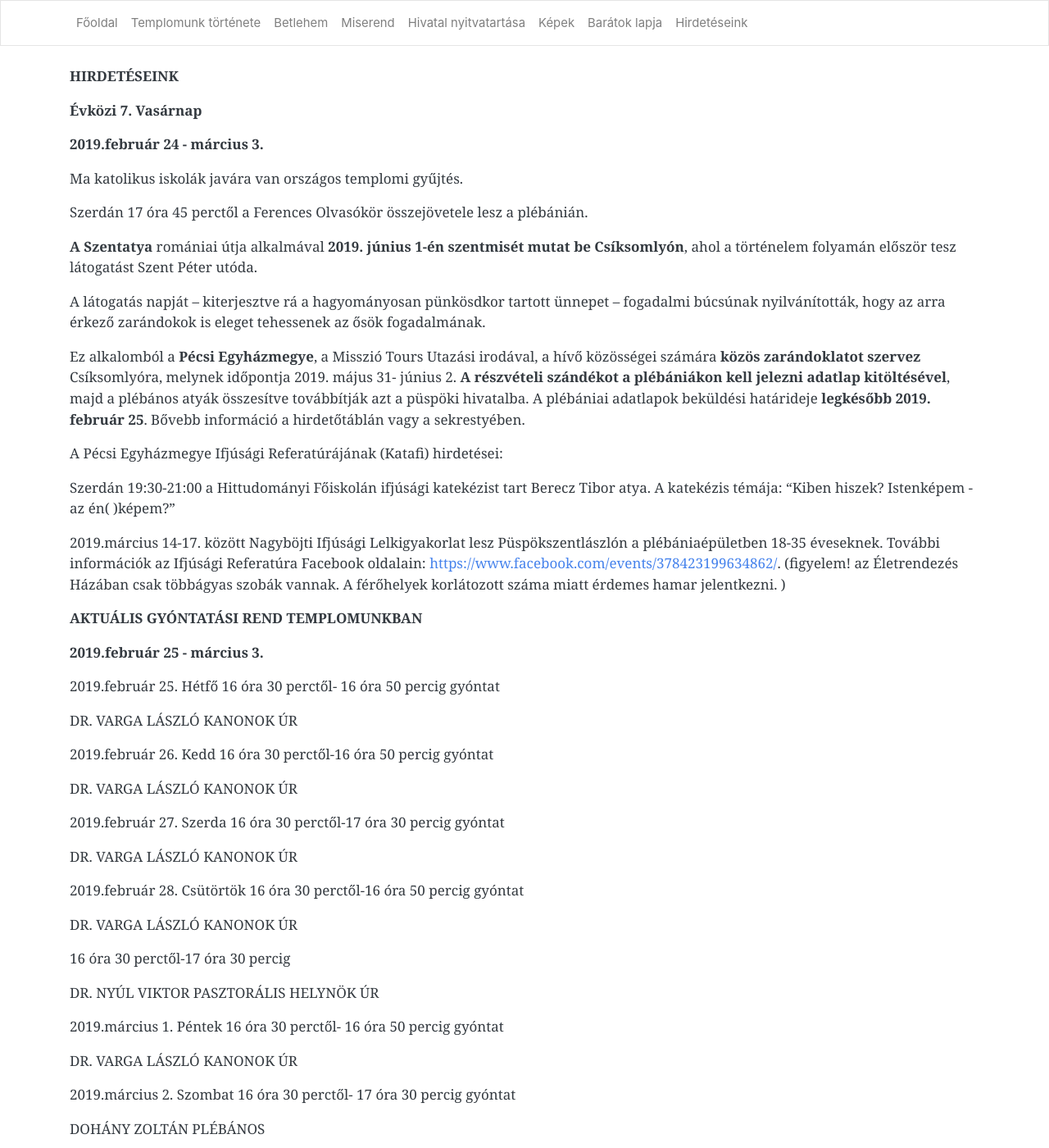
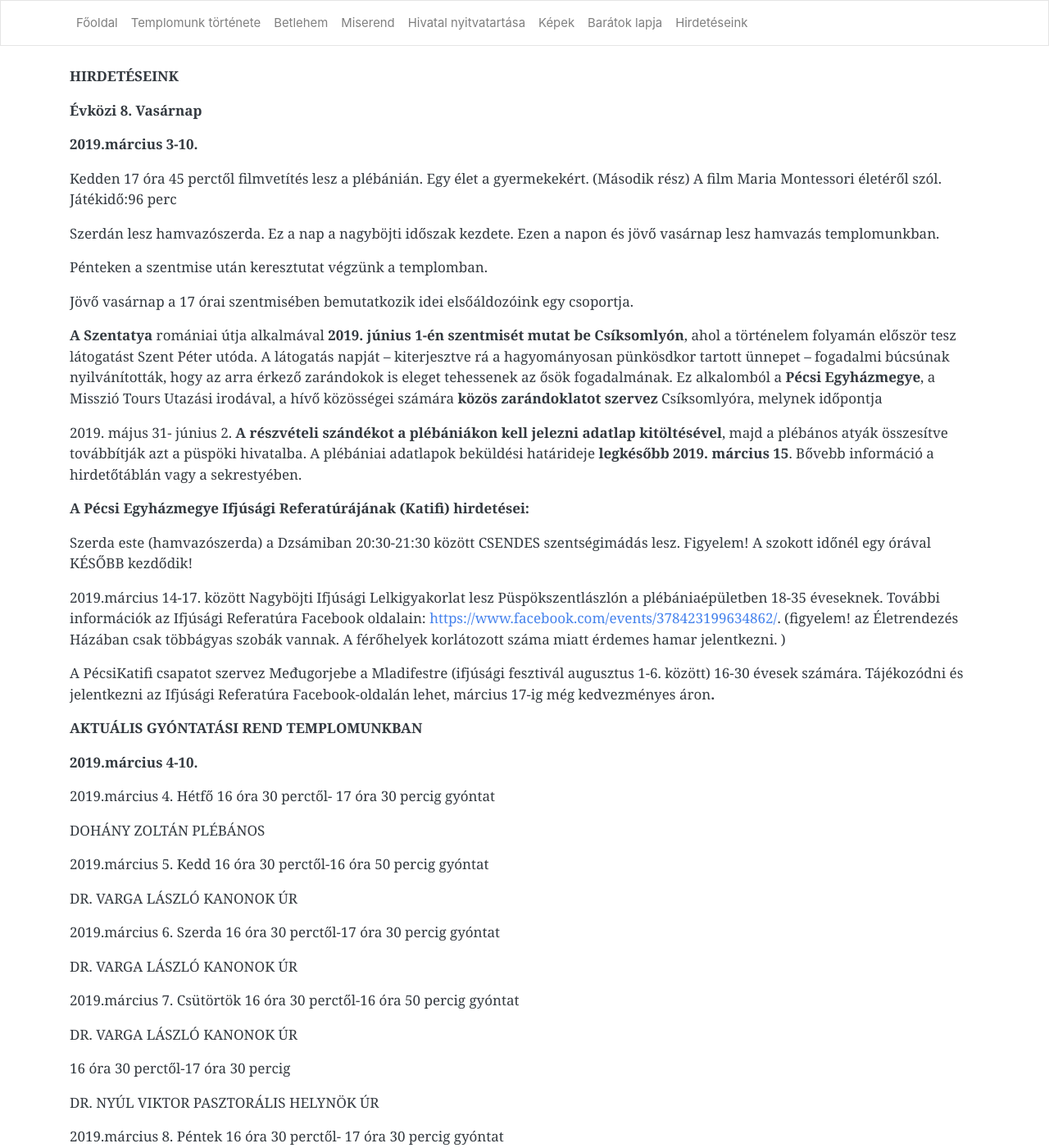
Before and after one commit to pecsi-ferences/pecsi-ferences.github.io, a Jekyll site: the page built from hirdeteseink.md, in a window 1280 px wide and 1400 px high. Shown: the whole window at 82% size. Built offline with Jekyll 4.4.1, drawn with Linux system fonts in a browser that asks for light colours; nearby versions of some CDN libraries; some of the changed text lies outside the part shown.

Commit message:
Update from Forestry.io Zoltán Dohány updated hirdeteseink.md

```diff
--- a/hirdeteseink.md
+++ b/hirdeteseink.md
@@ -3,6 +3,72 @@ layout: default
 title: Hirdetéseink
 
 ---
+**HIRDETÉSEINK**
+
+**Évközi 8. Vasárnap**
+
+**2019.március 3-10.**
+
+Kedden 17 óra 45 perctől filmvetítés lesz a plébánián. Egy élet a gyermekekért. (Második rész) A film Maria Montessori életéről szól. Játékidő:96 perc
+
+Szerdán lesz hamvazószerda. Ez a nap a nagyböjti időszak kezdete. Ezen a napon és jövő vasárnap lesz hamvazás templomunkban.
+
+Pénteken a szentmise után keresztutat végzünk a templomban.
+
+Jövő vasárnap a 17 órai szentmisében bemutatkozik idei elsőáldozóink egy csoportja.
+
+**A Szentatya** romániai útja alkalmával **2019. június 1-én szentmisét mutat be Csíksomlyón**, ahol a történelem folyamán először tesz látogatást Szent Péter utóda. A látogatás napját – kiterjesztve rá a hagyományosan pünkösdkor tartott ünnepet – fogadalmi búcsúnak nyilvánították, hogy az arra érkező zarándokok is eleget tehessenek az ősök fogadalmának. Ez alkalomból a **Pécsi Egyházmegye**, a Misszió Tours Utazási irodával, a hívő közösségei számára **közös zarándoklatot szervez** Csíksomlyóra, melynek időpontja
+
+2019\. május 31- június 2. **A részvételi szándékot a plébániákon kell jelezni adatlap kitöltésével**, majd a plébános atyák összesítve továbbítják azt a püspöki hivatalba. A plébániai adatlapok beküldési határideje **legkésőbb 2019. március 15**. Bővebb információ a hirdetőtáblán vagy a sekrestyében.
+
+**A Pécsi Egyházmegye Ifjúsági Referatúrájának (Katifi) hirdetései:**
+
+Szerda este (hamvazószerda) a Dzsámiban 20:30-21:30 között CSENDES szentségimádás lesz. Figyelem! A szokott időnél egy órával KÉSŐBB kezdődik!
+
+2019\.március 14-17. között Nagyböjti Ifjúsági Lelkigyakorlat lesz Püspökszentlászlón a plébániaépületben 18-35 éveseknek. További információk az Ifjúsági Referatúra Facebook oldalain: [https://www.facebook.com/events/378423199634862/](https://www.facebook.com/events/378423199634862/ "https://www.facebook.com/events/378423199634862/"). (figyelem! az Életrendezés Házában csak többágyas szobák vannak. A férőhelyek korlátozott száma miatt érdemes hamar jelentkezni. )
+
+A PécsiKatifi csapatot szervez Međugorjebe a Mladifestre (ifjúsági fesztivál augusztus 1-6. között) 16-30 évesek számára. Tájékozódni és jelentkezni az Ifjúsági Referatúra Facebook-oldalán lehet, március 17-ig még kedvezményes áron**.**
+
+**AKTUÁLIS GYÓNTATÁSI REND TEMPLOMUNKBAN**
+
+**2019.március 4-10.**
+
+2019\.március 4. Hétfő 16 óra 30 perctől- 17 óra 30 percig gyóntat
+
+DOHÁNY ZOLTÁN PLÉBÁNOS
+
+2019\.március 5. Kedd 16 óra 30 perctől-16 óra 50 percig gyóntat
+
+DR. VARGA LÁSZLÓ KANONOK ÚR
+
+2019\.március 6. Szerda 16 óra 30 perctől-17 óra 30 percig gyóntat
+
+DR. VARGA LÁSZLÓ KANONOK ÚR
+
+2019\.március 7. Csütörtök 16 óra 30 perctől-16 óra 50 percig gyóntat
+
+DR. VARGA LÁSZLÓ KANONOK ÚR
+
+16 óra 30 perctől-17 óra 30 percig
+
+DR. NYÚL VIKTOR PASZTORÁLIS HELYNÖK ÚR
+
+2019\.március 8. Péntek 16 óra 30 perctől- 17 óra 30 percig gyóntat
+
+DR. VARGA LÁSZLÓ KANONOK ÚR
+
+2019\.március 9. Szombat 16 óra 30 perctől- 17 óra 30 percig gyóntat
+
+DR. VARGA LÁSZLÓ KANONOK ÚR
+
+2018\.március 10. Vasárnap 7 óra 50 perctől- 8 óráig
+
+DOHÁNY ZOLTÁN PLÉBÁNOS
+
+17 órától-18 óráig gyóntat
+
+DR. VARGA LÁSZLÓ KANONOK ÚR
+
 **HIRDETÉSEINK**
 
 **Évközi 7. Vasárnap**
```
